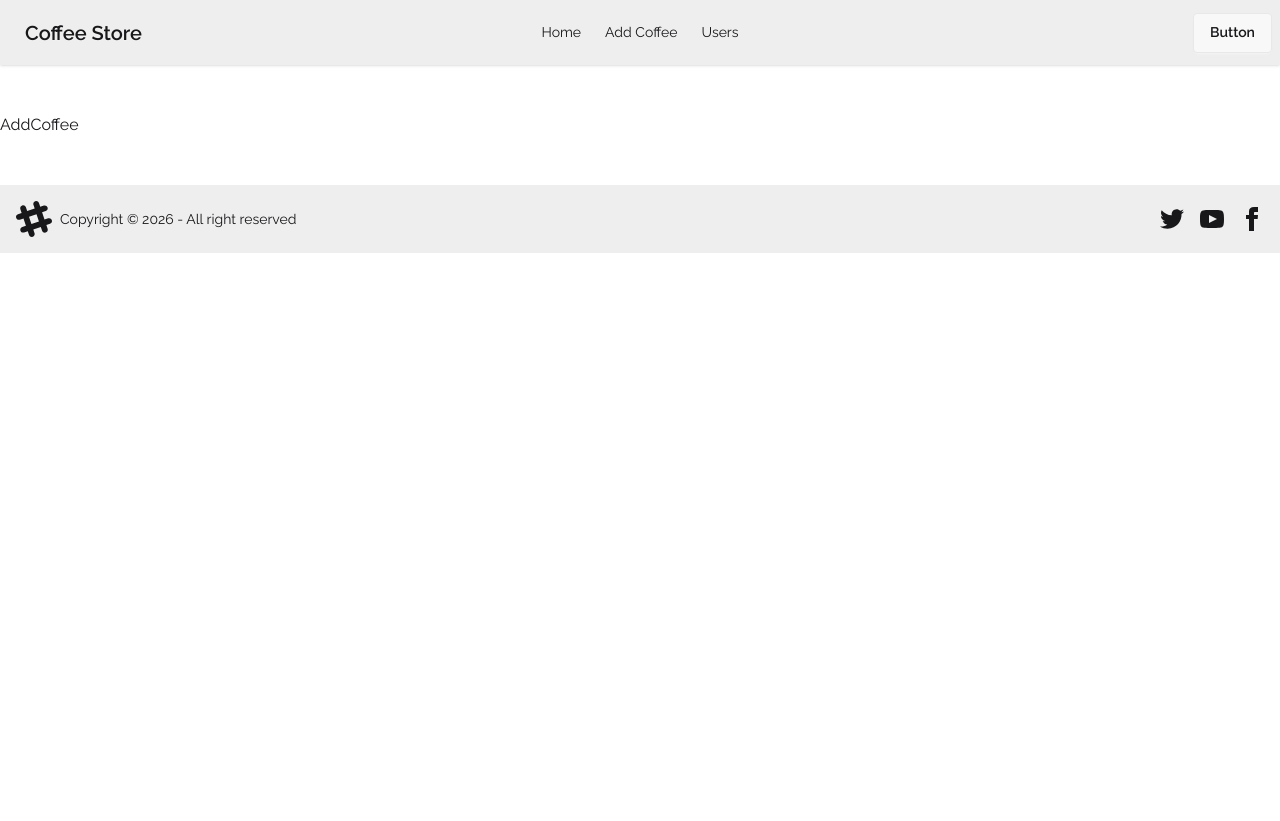
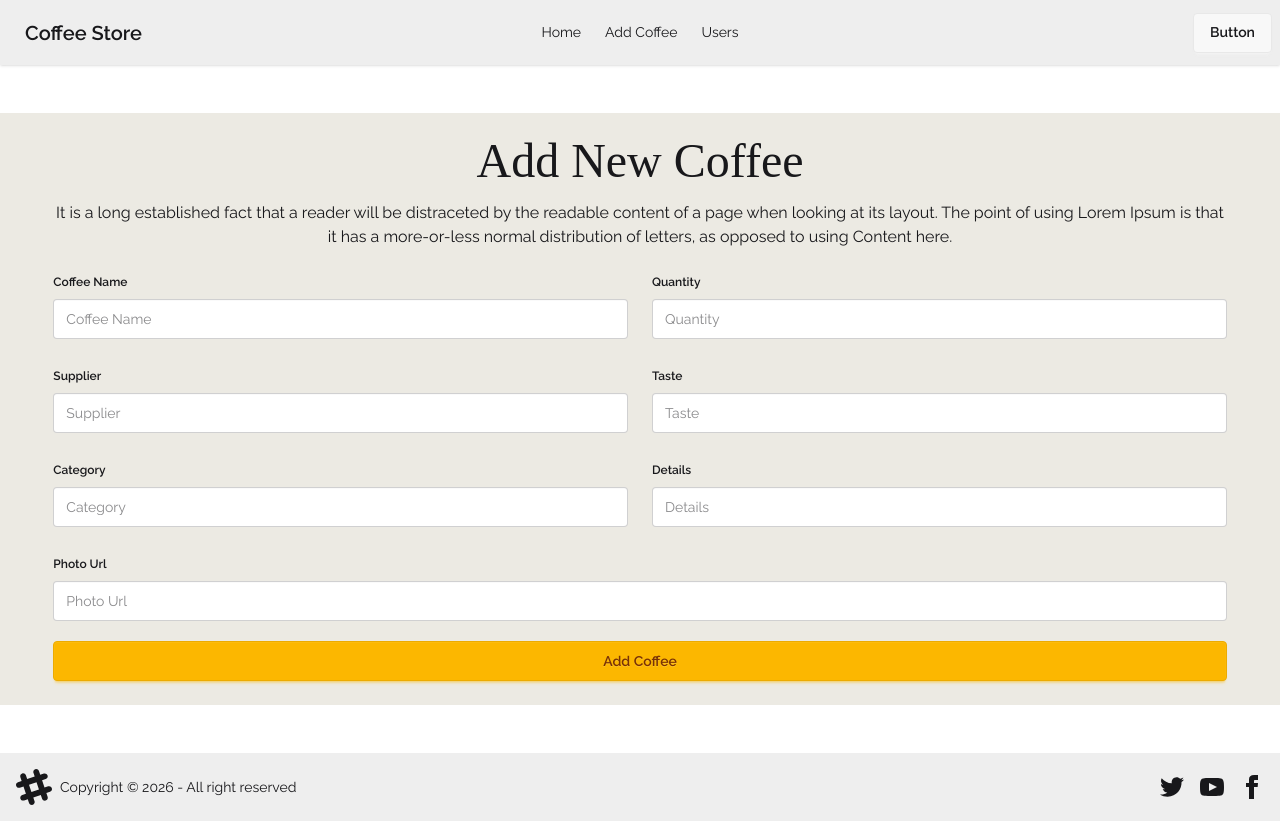
Before and after one commit to Taanveer22/coffee-store-client, a React (Vite) app: page /addCoffee in a window 1280 px wide. Before the commit the page ends 800 px from the top, so only its background shows below. Built offline with nearby package versions, Linux system fonts and the light colour scheme; a web font is replaced by a local one.

Commit message:
alhamdulliah add coffee page design done

```diff
--- a/package.json
+++ b/package.json
@@ -14,6 +14,7 @@
     "react": "^19.2.0",
     "react-dom": "^19.2.0",
     "react-router-dom": "^7.12.0",
+    "sweetalert2": "^11.26.17",
     "tailwindcss": "^4.1.18"
   },
   "devDependencies": {
--- /dev/null
+++ b/src/components/AllProducts.jsx
@@ -0,0 +1,18 @@
+import { Link } from "react-router-dom";
+
+const AllProducts = () => {
+  return (
+    <div>
+      <h1 className="text-xl sm:text-3xl lg:text-5xl text-center mb-3">
+        Our Popular Products
+      </h1>
+      <div className="flex justify-center items-center ">
+        <Link to="/addCoffee" className="btn btn-warning cursive-font">
+          Add Coffee
+        </Link>
+      </div>
+    </div>
+  );
+};
+
+export default AllProducts;
--- a/src/pages/AddCoffee.jsx
+++ b/src/pages/AddCoffee.jsx
@@ -1,7 +1,104 @@
+const AddCoffee = () => {
+  const handleAddCoffeeForm = (e) => {
+    e.preventDefault();
+  };
 
-
-const AddCoffee = () => {
-  return <div>AddCoffee</div>;
+  return (
+    <div className="bg-[#eceae3] py-6">
+      <section className="w-11/12 mx-auto">
+        <div className="text-center space-y-2 lg:space-y-4">
+          <h1 className="text-xl sm:text-3xl lg:text-5xl">Add New Coffee</h1>
+          <p className="text-base">
+            It is a long established fact that a reader will be distraceted by
+            the readable content of a page when looking at its layout. The point
+            of using Lorem Ipsum is that it has a more-or-less normal
+            distribution of letters, as opposed to using Content here.
+          </p>
+        </div>
+        <form onSubmit={handleAddCoffeeForm}>
+          {/* 1st */}
+          <div className="flex items-center justify-between gap-6 my-4">
+            <fieldset className="fieldset w-1/2">
+              <legend className="fieldset-legend">Coffee Name</legend>
+              <input
+                name="name"
+                type="text"
+                className="input w-full"
+                placeholder="Coffee Name"
+              />
+            </fieldset>
+            <fieldset className="fieldset w-1/2">
+              <legend className="fieldset-legend">Quantity</legend>
+              <input
+                name="quantity"
+                type="text"
+                className="input w-full"
+                placeholder="Quantity"
+              />
+            </fieldset>
+          </div>
+          {/* 2nd */}
+          <div className="flex items-center justify-between gap-6 mb-4">
+            <fieldset className="fieldset w-1/2">
+              <legend className="fieldset-legend">Supplier</legend>
+              <input
+                name="supplier"
+                type="text"
+                className="input w-full"
+                placeholder="Supplier"
+              />
+            </fieldset>
+            <fieldset className="fieldset w-1/2">
+              <legend className="fieldset-legend">Taste</legend>
+              <input
+                name="taste"
+                type="text"
+                className="input w-full"
+                placeholder="Taste"
+              />
+            </fieldset>
+          </div>
+          {/* 3rd */}
+          <div className="flex items-center justify-between gap-6 mb-4">
+            <fieldset className="fieldset w-1/2">
+              <legend className="fieldset-legend">Category</legend>
+              <input
+                name="category"
+                type="text"
+                className="input w-full"
+                placeholder="Category"
+              />
+            </fieldset>
+            <fieldset className="fieldset w-1/2">
+              <legend className="fieldset-legend">Details</legend>
+              <input
+                name="details"
+                type="text"
+                className="input w-full"
+                placeholder="Details"
+              />
+            </fieldset>
+          </div>
+          {/* 4th */}
+          <div className="mb-4">
+            <fieldset className="fieldset">
+              <legend className="fieldset-legend">Photo Url</legend>
+              <input
+                name="photo"
+                type="text"
+                className="input w-full"
+                placeholder="Photo Url"
+              />
+            </fieldset>
+          </div>
+          {/* btn */}
+          <div>
+            <button className="btn btn-warning w-full">Add Coffee</button>
+          </div>
+        </form>
+      </section>
+    </div>
+  );
 };
 
 export default AddCoffee;
--- a/src/pages/Home.jsx
+++ b/src/pages/Home.jsx
@@ -1,3 +1,4 @@
+import AllProducts from "../components/AllProducts";
 import Banner from "../components/Banner";
 import Marketing from "../components/Marketing";
 
@@ -7,8 +8,11 @@ const Home = () => {
       <section>
         <Banner></Banner>
       </section>
+      <section className="mb-6 lg:mb-12">
+        <Marketing></Marketing>
+      </section>
       <section>
-        <Marketing></Marketing>
+        <AllProducts></AllProducts>
       </section>
     </div>
   );
```
Also changed, not shown: 1 other file (tests, documents, lock files or other folders).
